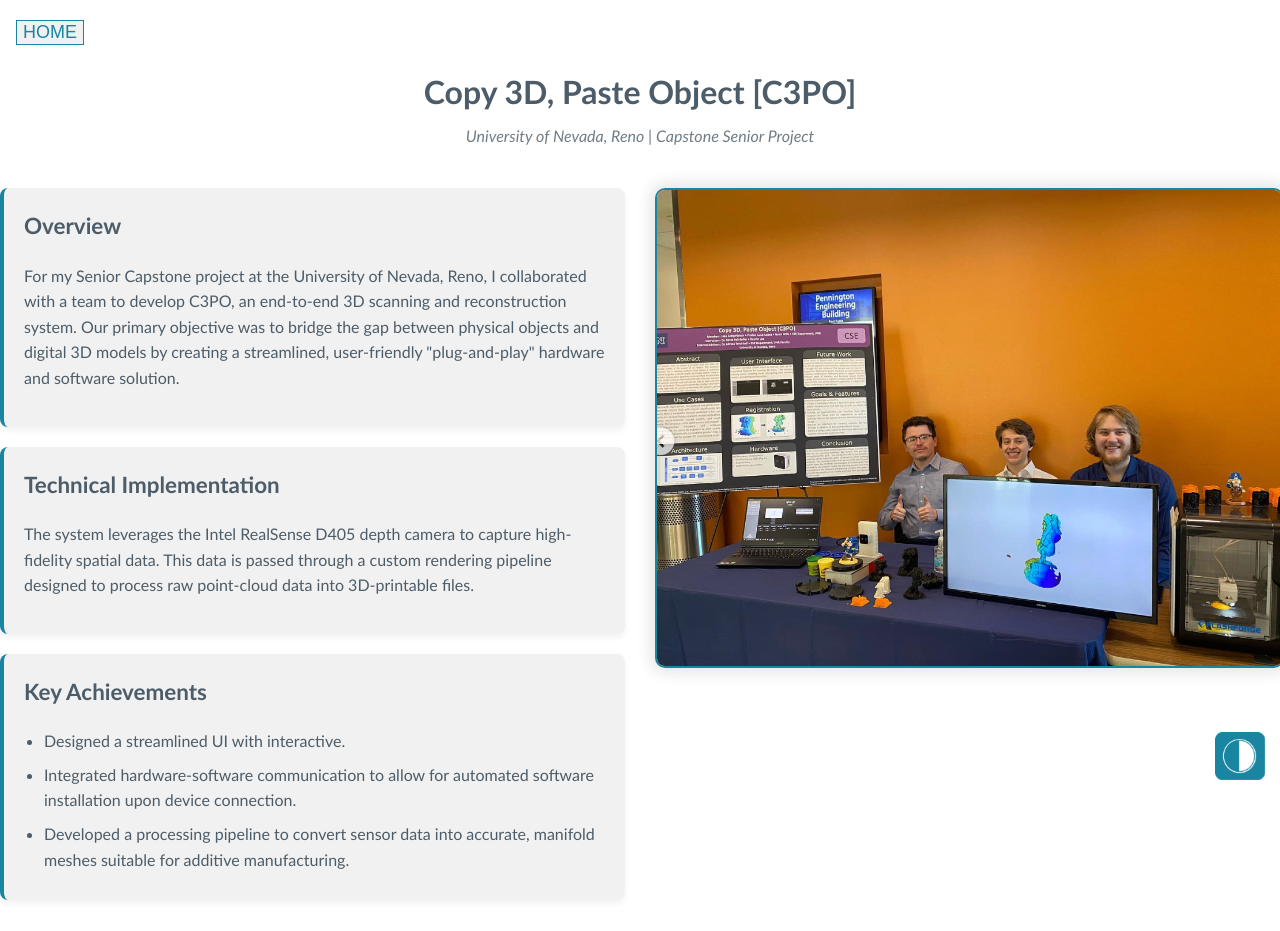
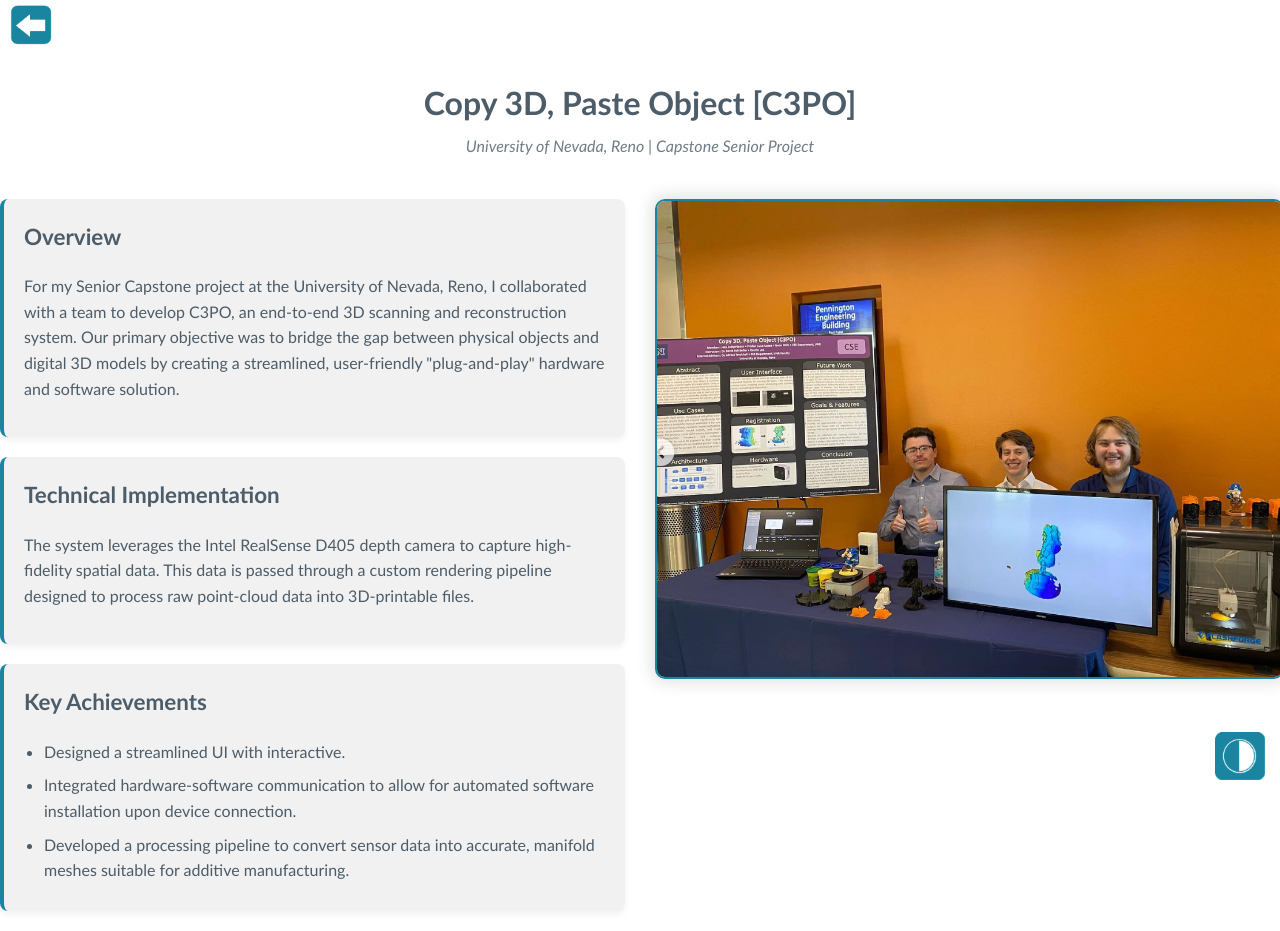
Before and after one commit to JeauLabyorteaux/resume_project, a plain HTML site: page c3po.html in a window 1280 px wide. Drawn offline with Linux system fonts and the light colour scheme.

Commit message:
added icon for back button

```diff
--- a/c3po.html
+++ b/c3po.html
@@ -7,7 +7,6 @@
     <title>C3PO</title>
 </head>
 <body class="c3po">
-    <button id="c3po-back">HOME</button>
     <header>
     <h1>Copy 3D, Paste Object [C3PO]</h1>
     <p>University of Nevada, Reno | Capstone Senior Project</p>
--- a/script.js
+++ b/script.js
@@ -1,31 +1,39 @@
-// 1. SELECTING ELEMENTS
-// We use 'document' (the global object for the page) to find elements.
-// This is similar to finding an object in a list or a node in a tree.
 const body = document.body;
 const cards = document.querySelectorAll('.section-card, .project-card');
 const home_c3po = document.getElementById('c3po');
-const c3po_home = document.getElementById('c3po-back');
 
+// Light / Dark Mode Toggle Button
 const theme_toggle_button = document.createElement('button');
 theme_toggle_button.className = "theme-toggle";
 theme_toggle_button.innerHTML = `<img src="theme.png" class="mode-icon" alt="Toggle Theme">`;
 body.prepend(theme_toggle_button);
 
+// C3PO->Home Button
+const c3po_home = document.createElement('button');
+c3po_home.className = "theme-toggle";
+c3po_home.innerHTML = `<img src="back.png" class="back-icon" alt="Toggle Theme">`;
+
+
+
+// Light / Dark Mode Event Listener
 theme_toggle_button.addEventListener('click', function() {
     document.body.classList.toggle('dark-mode');
 });
 
-// Home -> C3PO
+
+
+// Home -> C3PO Event Listener
 if(home_c3po){
-home_c3po.addEventListener('click',function(){
-    window.location.href = 'c3po.html';
+    home_c3po.addEventListener('click',function(){
+        window.location.href = 'c3po.html';
 })
 
 }
 
-// C3PO -> Home
+// C3PO -> Home Event Listener
 if(c3po_home){
-c3po_home.addEventListener('click',function(){
-    window.location.href = 'index.html';
+    body.prepend(c3po_home);
+    c3po_home.addEventListener('click',function(){
+        window.location.href = 'index.html';
 })
 }
--- a/style.css
+++ b/style.css
@@ -59,6 +59,7 @@ header {
     height: auto;
 }
 
+/* light/dark mode button*/
 .mode-icon {
     position: fixed;
     bottom: 20px;
@@ -71,6 +72,21 @@ header {
 }
 
 .mode-icon:hover {
+    transform: scale(1.1); /* Subtle pop on hover */
+}
+
+/* c3po back button*/
+.back-icon {
+    top: 30px;
+    left: 15px;
+    width: 50px;
+    height: auto;
+
+    z-index: 1000; /* Ensures it stays on top of other elements */
+    transition: transform 0.2s ease;
+}
+
+.back-icon:hover {
     transform: scale(1.1); /* Subtle pop on hover */
 }
 
```
Also changed, not shown: c3po_style.css (deleted).
